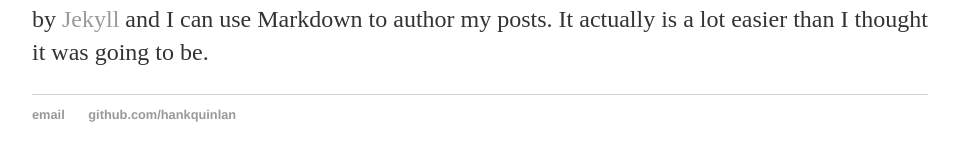
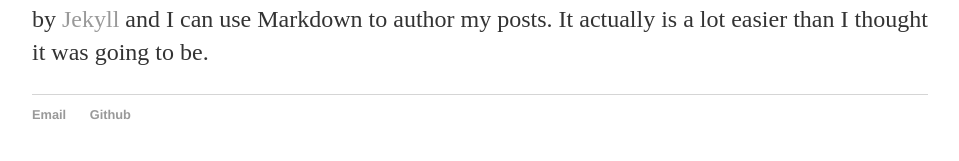
Before and after one commit to isabelle105190/isabelle105190.github.io, a Jekyll site: the page built from _posts/2021-02-20-site-launched.md, in a window 1280 px wide. Shown: the part 341-502 px from the top of the page, without its empty margins (160-1119 px from the left). Built offline with Jekyll 4.4.1, drawn with Linux system fonts in a browser that asks for light colours.

Commit message:
Update default.html

```diff
--- a/_layouts/default.html
+++ b/_layouts/default.html
@@ -9,8 +9,8 @@
 			<nav>
 	    		<ul>
 	        		<li><a href="/">Home</a></li>
-		        	<li><a href="/about">About</a></li>
-	        		<li><a href="/cv">CV</a></li>
+		        	<li><a href="/about/">About</a></li>
+	        		<li><a href="/cv/">CV</a></li>
 	        		<li><a href="/blog/">Blog</a></li>
 	    		</ul>
 			</nav>
@@ -21,8 +21,8 @@
 			</div><!-- /.container -->
 			<footer>
 	    		<ul>
-	        		<li><a href="mailto:hankquinlanhub@gmail.com">email</a></li>
-	        		<li><a href="https://github.com/hankquinlan">github.com/hankquinlan</a></li>
+	        		<li><a href="mailto:isabelle.arevalo23@gmail.com">Email</a></li>
+	        		<li><a href="https://github.com/isabelle105190">Github</a></li>
 				</ul>
 			</footer>
 		</body>
```
